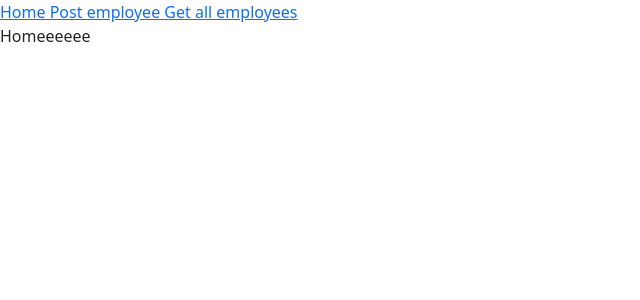
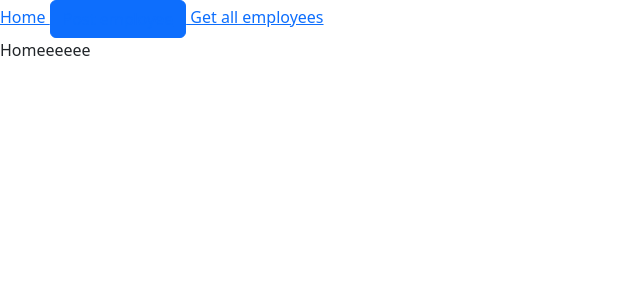
Before and after one commit to lucaslucenak/simple-react-spring-crud, a React (Create React App) app in the folder client/: page / in a window 1280 px wide. Shown: the top 300 px of the page, without its empty margins (0-640 px from the left). Built offline with nearby package versions, Linux system fonts and the light colour scheme.

Commit message:
Update client: Add reactstrap

```diff
--- a/client/package.json
+++ b/client/package.json
@@ -7,10 +7,12 @@
     "@testing-library/react": "^13.4.0",
     "@testing-library/user-event": "^13.5.0",
     "axios": "^1.1.3",
+    "bootstrap": "^5.2.2",
     "react": "^18.2.0",
     "react-dom": "^18.2.0",
     "react-router-dom": "^6.4.2",
     "react-scripts": "5.0.1",
+    "reactstrap": "^9.1.5",
     "web-vitals": "^2.1.4",
     "yarn": "^1.22.19"
   },
--- a/client/src/App.js
+++ b/client/src/App.js
@@ -3,14 +3,16 @@ import {BrowserRouter as Router, Routes, Route, Link} from 'react-router-dom'
 import PostEmployee from './components/postEmployee/PostEmployee';
 import GetAllEmployees from './components/getAllEmployees/GetAllEmployees';
 import Home from './components/home/Home';
+import {Button} from 'reactstrap'
 
 
 function App() {
   return (
     <Router>
       <nav>
+
         <Link to="/"> Home </Link>
-        <Link to="/post-employee"> Post employee </Link>
+        <Button color="primary"> <Link to="/post-employee"> Post employee </Link> </Button>
         <Link to="get-all-employees"> Get all employees </Link>
       </nav>
       <Routes>
```
Also changed, not shown: 1 other file (tests, documents, lock files or other folders).
